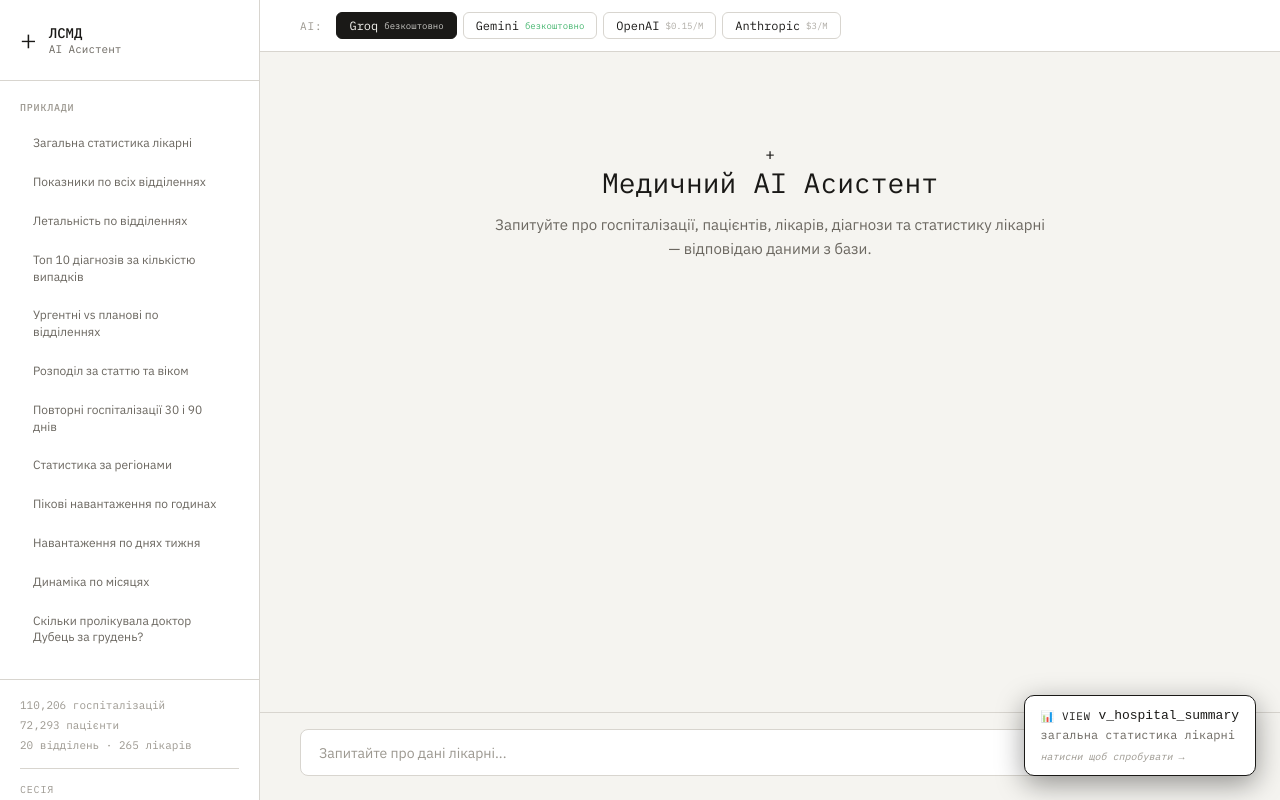
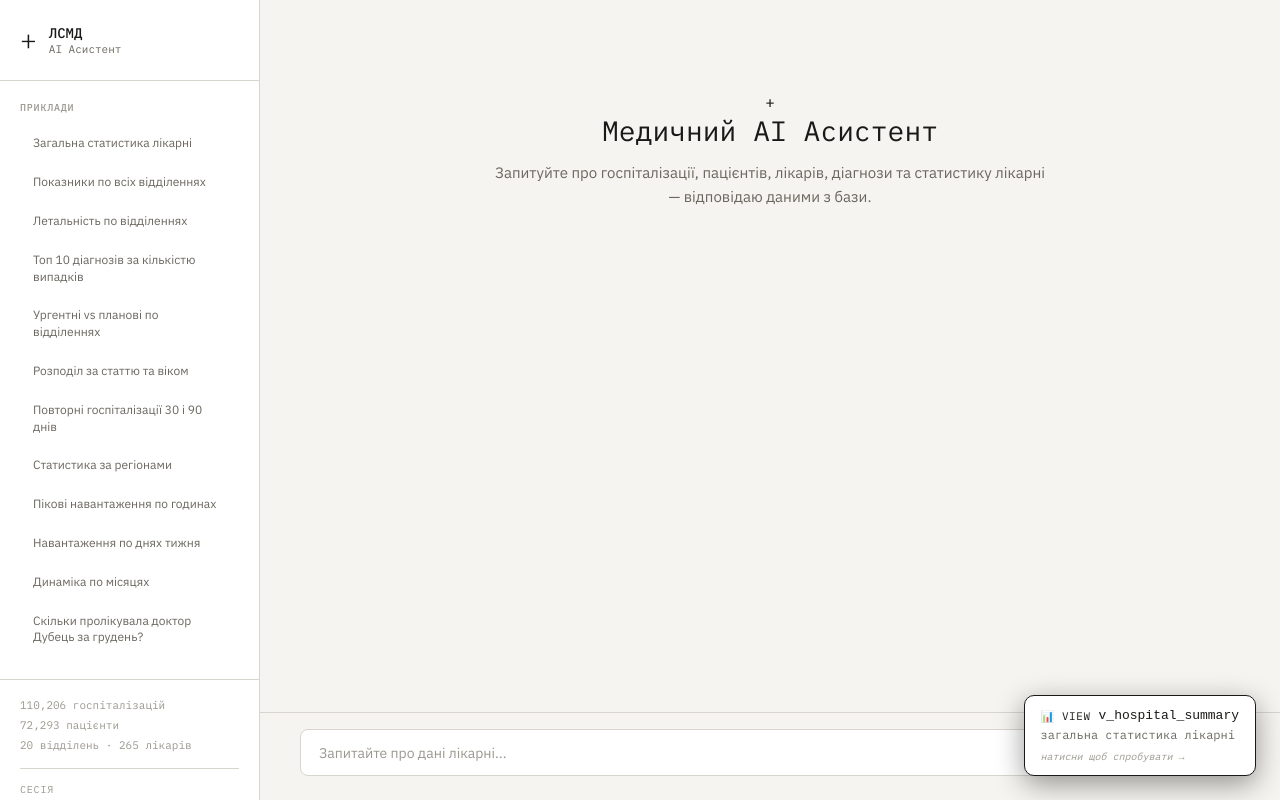
Before and after one commit to julbly38-a11y/hospital-analytics, a Next.js app: page / in a window 1280 px wide. Built offline with nearby package versions, Linux system fonts and the light colour scheme.

Commit message:
Cleanup: remove old multi-provider UI, use Groq only

```diff
--- a/pages/index.js
+++ b/pages/index.js
@@ -1,13 +1,6 @@
 import { useState, useRef, useEffect } from 'react'
 import Head from 'next/head'
 import styles from '../styles/Home.module.css'
-
-const PROVIDERS = [
-  { id: 'groq', name: 'Groq', label: 'безкоштовно', free: true },
-  { id: 'gemini', name: 'Gemini', label: 'безкоштовно', free: true },
-  { id: 'openai', name: 'OpenAI', label: '$0.15/M', free: false },
-  { id: 'anthropic', name: 'Anthropic', label: '$3/M', free: false },
-]
 
 const EXAMPLES = [
   'Загальна статистика лікарні',
@@ -132,8 +125,8 @@ export default function Home() {
   const [showSql, setShowSql] = useState({})
   const [stats, setStats] = useState({ count: 0, tokensIn: 0, tokensOut: 0, cost: 0 })
   const [limits, setLimits] = useState(null)
-  const [provider, setProvider] = useState('groq')
   const [hint, setHint] = useState(null)
+  const provider = 'groq' // завжди Groq, без вибору
   const bottomRef = useRef(null)
 
   useEffect(() => {
@@ -235,26 +228,6 @@ export default function Home() {
         </aside>
 
         <main className={styles.main}>
-          <div style={{padding: '12px 40px', borderBottom: '1px solid var(--border)', display: 'flex', gap: '6px', alignItems: 'center', background: 'var(--surface)'}}>
-            <span style={{fontSize: '11px', color: 'var(--text3)', fontFamily: 'var(--mono)', textTransform: 'uppercase', letterSpacing: '0.08em', marginRight: '8px'}}>AI:</span>
-            {PROVIDERS.map(p => (
-              <button
-                key={p.id}
-                onClick={() => setProvider(p.id)}
-                style={{
-                  padding: '5px 12px',
-                  border: '1px solid ' + (provider === p.id ? 'var(--text)' : 'var(--border)'),
-                  background: provider === p.id ? 'var(--text)' : 'transparent',
-                  color: provider === p.id ? 'var(--bg)' : 'var(--text)',
-                  borderRadius: '6px', fontSize: '12px', cursor: 'pointer',
-                  fontFamily: 'var(--mono)', display: 'flex', gap: '6px', alignItems: 'center'
-                }}>
-                {p.name}
-                <span style={{fontSize: '9px', color: provider === p.id ? 'var(--bg)' : (p.free ? '#16a34a' : 'var(--text3)'), opacity: 0.8}}>{p.label}</span>
-              </button>
-            ))}
-          </div>
-
           <div className={styles.chatArea}>
             {messages.length === 0 && (
               <div className={styles.welcome}>
```
